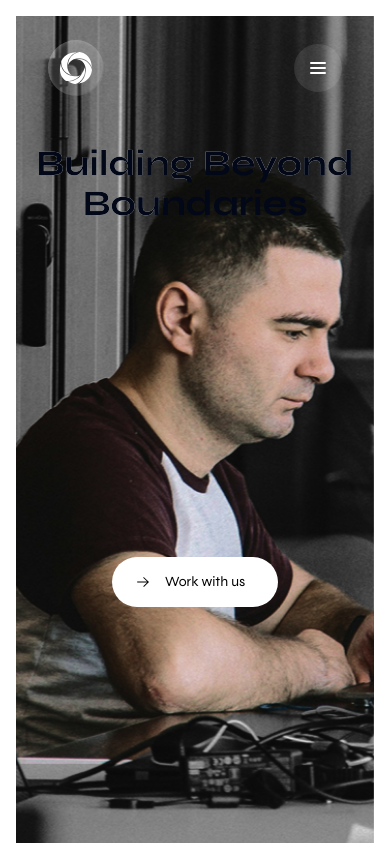
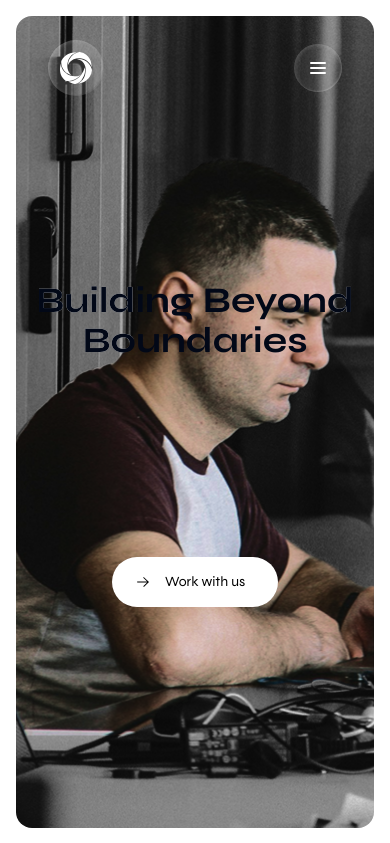
Before and after one commit to afnanahmadtariq/Devstract, a Next.js app: page / in a window 390 px wide. Shown: the top 843 px of the page. Built offline with nearby package versions, Linux system fonts and the light colour scheme; what tailwindcss-text-fill-stroke would draw is missing.

Commit message:
Update hero section and mobile menu styles
Adjusted hero section background image heights and heading positioning for improved layout. Enhanced mobile menu button styling with new background, blur, and shadow effects for better visual appearance.

```diff
--- a/components/hero-section.tsx
+++ b/components/hero-section.tsx
@@ -70,27 +70,27 @@ export default function HeroSection() {
       <img
         src="/media/bg.png"
         alt="Gradient Background"
-        className={`absolute inset-4 w-[calc(100vw-2rem)] h-screen object-cover object-top z-0 pointer-events-none transition-opacity duration-1000 ${showHero ? "opacity-100" : "opacity-0"}`}
+        className={`absolute inset-4 w-[calc(100vw-2rem)] h-[calc(100vh-2rem)] sm:h-screen rounded-2xl object-cover object-top z-0 pointer-events-none transition-opacity duration-1000 ${showHero ? "opacity-100" : "opacity-0"}`}
         ref={bg1Ref}
         style={{ willChange: "transform", transition: "transform 150ms ease-out, opacity 1000ms ease" }}
         aria-hidden="true"
       />
       {/* Main heading */}
-      <h1 className="absolute top-36 text-4xl sm:text-5xl md:text-[9rem] font-bold z-10 text-white leading-10">
+      <h1 className="absolute top-1/3 sm:top-36 text-4xl sm:text-5xl md:text-[9rem] font-bold z-10 text-white leading-10">
         Building Beyond <br /> Boundaries
       </h1>
 
       <img
         src="/media/bg-2.png"
         alt="Gradient Background"
-        className={`absolute inset-4 w-[calc(100vw-2rem)] h-screen object-cover object-top z-20 pointer-events-none transition-opacity duration-1000 ${showHero ? "opacity-100" : "opacity-0"}`}
+        className={`absolute inset-4 w-[calc(100vw-2rem)] h-[calc(100vh-2rem)] sm:h-screen object-cover object-top z-20 pointer-events-none transition-opacity duration-1000 ${showHero ? "opacity-100" : "opacity-0"}`}
         ref={bg2Ref}
         style={{ willChange: "transform", transition: "transform 150ms ease-out, opacity 1000ms ease" }}
         aria-hidden="true"
       />
 
 
-      <h1 className="absolute top-36 text-4xl sm:text-5xl md:text-[9rem] font-bold z-30 text-fill-transparent text-stroke-white text-stroke leading-10">
+      <h1 className="absolute top-1/3 sm:top-36 text-4xl sm:text-5xl md:text-[9rem] font-bold z-30 text-fill-transparent text-stroke-white text-stroke leading-10">
         Building Beyond <br /> Boundaries
       </h1>
 
--- a/components/navigation.tsx
+++ b/components/navigation.tsx
@@ -176,7 +176,7 @@ export default function Navigation({ mainpage = false, disableContact = false }:
 
           {/* Mobile Menu Button */}
           <button
-            className={!mainpage ? "md:hidden flex items-center justify-center w-12 h-12 rounded-full bg-black/5 dark:bg-white/10" : "md:hidden flex items-center justify-center w-12 h-12 rounded-full filter brightness-0 invert bg-white/10"}
+            className={!mainpage ? "md:hidden flex items-center justify-center w-12 h-12 rounded-full bg-black/5 dark:bg-white/10" : "md:hidden flex items-center justify-center w-12 h-12 rounded-full filter brightness-0 invert bg-white/[8%] backdrop-blur shadow-[inset_-1px_-1px_1px_rgba(0,0,0,0.13),inset_1px_1px_4px_rgba(255,255,255,0.18)]"}
             onClick={() => setMenuOpen(true)}
             aria-label="Open menu"
           >
```
